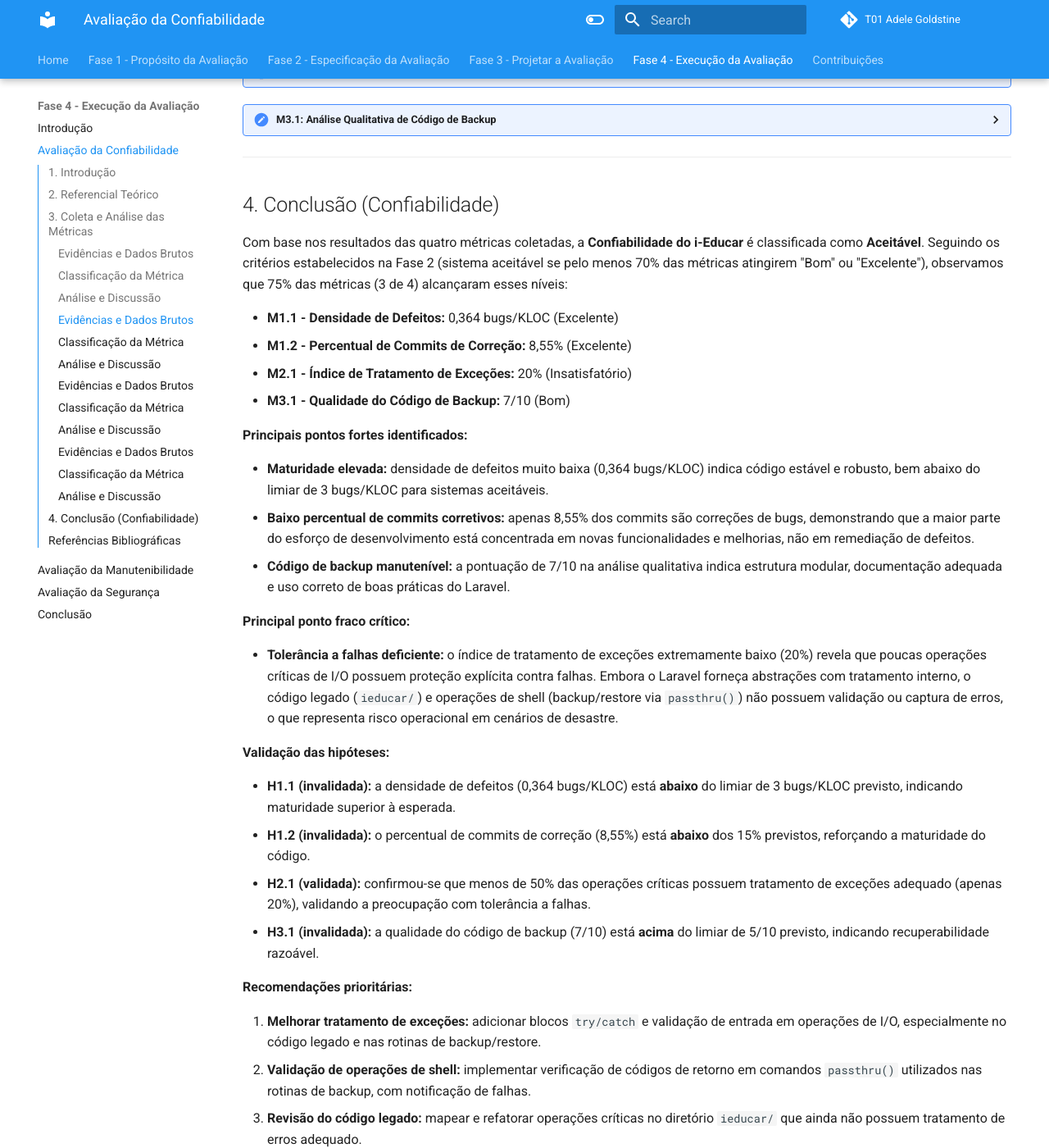
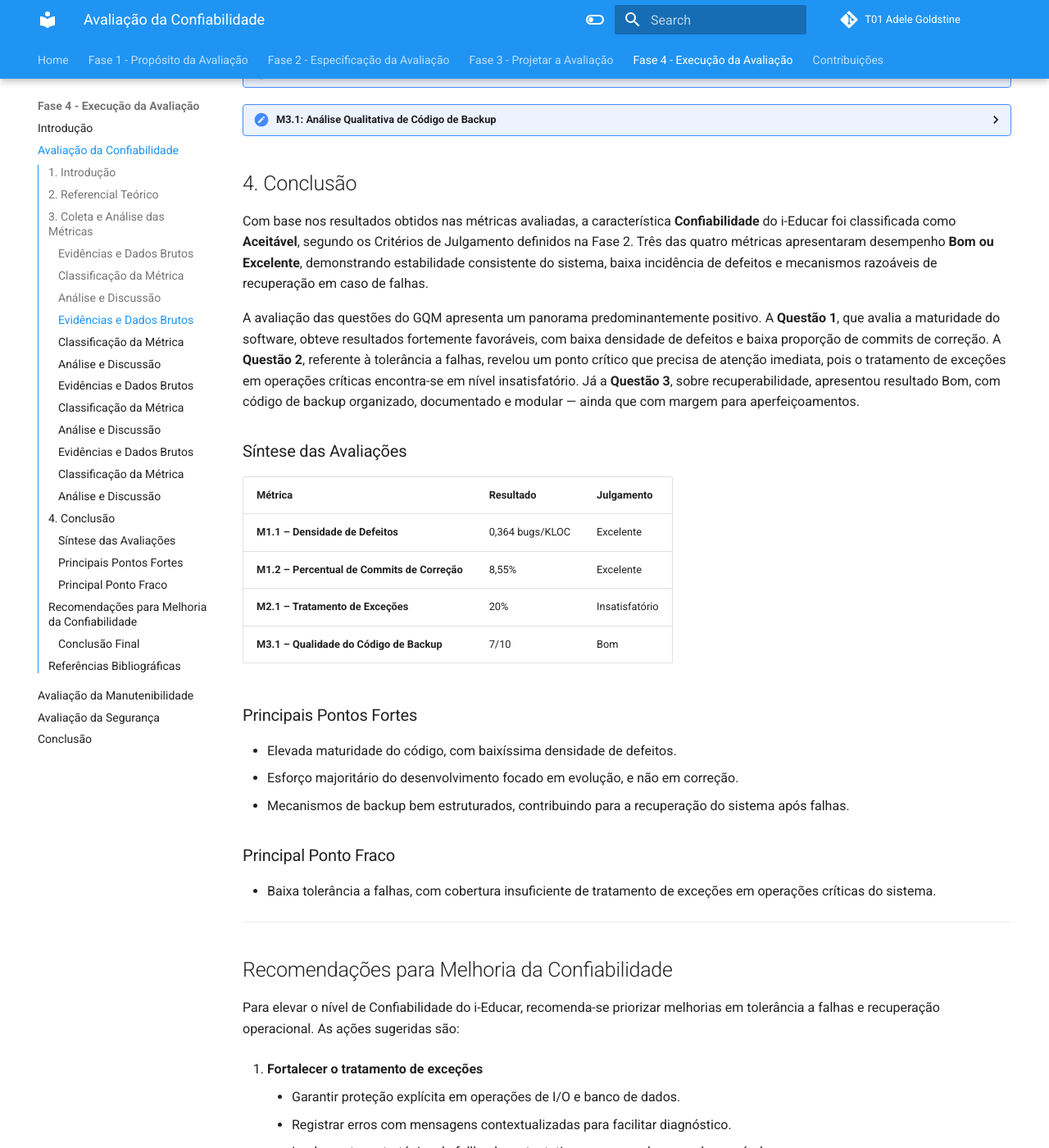
Before and after one commit to FCTE-Qualidade-de-Software-1/2025-2_T01_ADELE-GOLDSTINE, an MkDocs documentation site: the page built from docs/fase_4/avaliacao-confiabilidade.md, in a window 1280 px wide and 1400 px high, scrolled down 2752 px. Shown: the whole window at 82% size. Built offline with MkDocs 1.6.1 and Material for MkDocs 9.7.7, drawn with Linux system fonts in a browser that asks for light colours; comment, search, counter and statistics services are not loaded; some of the changed text lies outside the part shown.

Commit message:
Atualiza a seção de conclusão da avaliação de confiabilidade com resultados das métricas e recomendações para melhorias.

```diff
--- a/docs/fase_4/avaliacao-confiabilidade.md
+++ b/docs/fase_4/avaliacao-confiabilidade.md
@@ -208,43 +208,61 @@ Aqui são apresentados os dados brutos, a classificação e a análise individua
 
     Sobre a hipótese H3.1 ("A análise qualitativa das rotinas de backup revelará uma baixa pontuação de manutenibilidade, inferior a 5 em 10"): a hipótese é **invalidada** pelos dados coletados — a pontuação observada (7/10) está acima do limiar de 5, indicando manutenibilidade aceitável do código de backup.
 
+## 4. Conclusão
+
+Com base nos resultados obtidos nas métricas avaliadas, a característica **Confiabilidade** do i-Educar foi classificada como **Aceitável**, segundo os Critérios de Julgamento definidos na Fase 2. Três das quatro métricas apresentaram desempenho **Bom ou Excelente**, demonstrando estabilidade consistente do sistema, baixa incidência de defeitos e mecanismos razoáveis de recuperação em caso de falhas.
+
+A avaliação das questões do GQM apresenta um panorama predominantemente positivo. A **Questão 1**, que avalia a maturidade do software, obteve resultados fortemente favoráveis, com baixa densidade de defeitos e baixa proporção de commits de correção. A **Questão 2**, referente à tolerância a falhas, revelou um ponto crítico que precisa de atenção imediata, pois o tratamento de exceções em operações críticas encontra-se em nível insatisfatório. Já a **Questão 3**, sobre recuperabilidade, apresentou resultado Bom, com código de backup organizado, documentado e modular — ainda que com margem para aperfeiçoamentos.
+
+### Síntese das Avaliações
+
+| Métrica                                      | Resultado       | Julgamento     |
+| -------------------------------------------- | --------------- | -------------- |
+| **M1.1 – Densidade de Defeitos**             | 0,364 bugs/KLOC | Excelente      |
+| **M1.2 – Percentual de Commits de Correção** | 8,55%           | Excelente      |
+| **M2.1 – Tratamento de Exceções**            | 20%             | Insatisfatório |
+| **M3.1 – Qualidade do Código de Backup**     | 7/10            | Bom            |
+
+### Principais Pontos Fortes
+
+* Elevada maturidade do código, com baixíssima densidade de defeitos.
+* Esforço majoritário do desenvolvimento focado em evolução, e não em correção.
+* Mecanismos de backup bem estruturados, contribuindo para a recuperação do sistema após falhas.
+
+### Principal Ponto Fraco
+
+* Baixa tolerância a falhas, com cobertura insuficiente de tratamento de exceções em operações críticas do sistema.
+
 ---
 
-## 4. Conclusão (Confiabilidade)
+## Recomendações para Melhoria da Confiabilidade
 
-Com base nos resultados das quatro métricas coletadas, a **Confiabilidade do i-Educar** é classificada como **Aceitável**. Seguindo os critérios estabelecidos na Fase 2 (sistema aceitável se pelo menos 70% das métricas atingirem "Bom" ou "Excelente"), observamos que 75% das métricas (3 de 4) alcançaram esses níveis:
+Para elevar o nível de Confiabilidade do i-Educar, recomenda-se priorizar melhorias em tolerância a falhas e recuperação operacional. As ações sugeridas são:
 
-- **M1.1 - Densidade de Defeitos:** 0,364 bugs/KLOC (Excelente)
-- **M1.2 - Percentual de Commits de Correção:** 8,55% (Excelente)
-- **M2.1 - Índice de Tratamento de Exceções:** 20% (Insatisfatório)
-- **M3.1 - Qualidade do Código de Backup:** 7/10 (Bom)
+1. **Fortalecer o tratamento de exceções**
+    * Garantir proteção explícita em operações de I/O e banco de dados.
+    * Registrar erros com mensagens contextualizadas para facilitar diagnóstico.
+    * Implementar estratégias de fallback e retentativas programadas quando possível.
 
-**Principais pontos fortes identificados:**
+2. **Aprimorar as rotinas de backup e restore**
+    * Verificar a integridade do arquivo antes da restauração.
+    * Tratar corretamente falhas de execução de comandos externos.
+    * Criar testes automatizados específicos para o fluxo de recuperação.
 
-- **Maturidade elevada:** densidade de defeitos muito baixa (0,364 bugs/KLOC) indica código estável e robusto, bem abaixo do limiar de 3 bugs/KLOC para sistemas aceitáveis.
-- **Baixo percentual de commits corretivos:** apenas 8,55% dos commits são correções de bugs, demonstrando que a maior parte do esforço de desenvolvimento está concentrada em novas funcionalidades e melhorias, não em remediação de defeitos.
-- **Código de backup manutenível:** a pontuação de 7/10 na análise qualitativa indica estrutura modular, documentação adequada e uso correto de boas práticas do Laravel.
+3. **Mitigar riscos no código legado**
+    * Migrar gradativamente módulos antigos para APIs modernas do framework.
+    * Padronizar tratamento de exceções em módulos legados que permaneçam ativos.
 
-**Principal ponto fraco crítico:**
-
-- **Tolerância a falhas deficiente:** o índice de tratamento de exceções extremamente baixo (20%) revela que poucas operações críticas de I/O possuem proteção explícita contra falhas. Embora o Laravel forneça abstrações com tratamento interno, o código legado (`ieducar/`) e operações de shell (backup/restore via `passthru()`) não possuem validação ou captura de erros, o que representa risco operacional em cenários de desastre.
-
-**Validação das hipóteses:**
-
-- **H1.1 (invalidada):** a densidade de defeitos (0,364 bugs/KLOC) está **abaixo** do limiar de 3 bugs/KLOC previsto, indicando maturidade superior à esperada.
-- **H1.2 (invalidada):** o percentual de commits de correção (8,55%) está **abaixo** dos 15% previstos, reforçando a maturidade do código.
-- **H2.1 (validada):** confirmou-se que menos de 50% das operações críticas possuem tratamento de exceções adequado (apenas 20%), validando a preocupação com tolerância a falhas.
-- **H3.1 (invalidada):** a qualidade do código de backup (7/10) está **acima** do limiar de 5/10 previsto, indicando recuperabilidade razoável.
-
-**Recomendações prioritárias:**
-
-1. **Melhorar tratamento de exceções:** adicionar blocos `try/catch` e validação de entrada em operações de I/O, especialmente no código legado e nas rotinas de backup/restore.
-2. **Validação de operações de shell:** implementar verificação de códigos de retorno em comandos `passthru()` utilizados nas rotinas de backup, com notificação de falhas.
-3. **Revisão do código legado:** mapear e refatorar operações críticas no diretório `ieducar/` que ainda não possuem tratamento de erros adequado.
-
-Em síntese, o i-Educar demonstra **alta maturidade e estabilidade**, mas apresenta **vulnerabilidade operacional** devido à baixa cobertura de tratamento de exceções. A manutenção de um sistema confiável requer atenção especial à robustez das operações críticas, garantindo que falhas de infraestrutura (banco de dados, sistema de arquivos, rede) sejam tratadas graciosamente sem comprometer a integridade dos dados educacionais.
+4. **Instituir governança contínua de confiabilidade**
+    * Adotar checklist obrigatório de confiabilidade em pull requests.
+    * Monitorar periodicamente métricas de falhas e retrabalho corretivo.
+    * Automatizar verificações de robustez e falhas em pipelines de CI.
 
 ---
+
+### Conclusão Final
+
+A Confiabilidade do i-Educar é **adequada às operações atuais**, mas há espaço relevante para aprimoramentos que aumentem a resiliência do sistema. A priorização das ações listadas, especialmente no que diz respeito ao tratamento de exceções, é essencial para prevenir falhas silenciosas e garantir maior segurança operacional em cenários adversos, fortalecendo a continuidade e disponibilidade do serviço de maneira sustentável.
 
 ## Referências Bibliográficas
 
```
